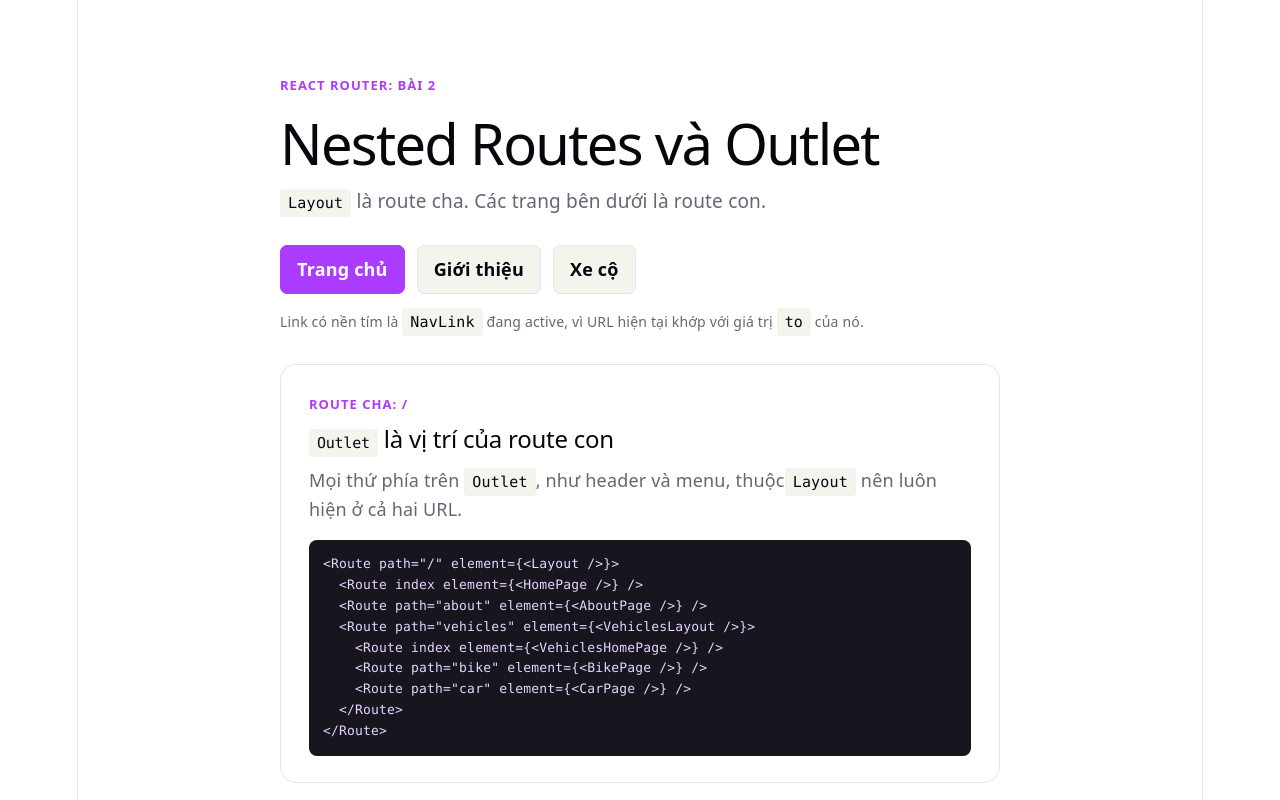
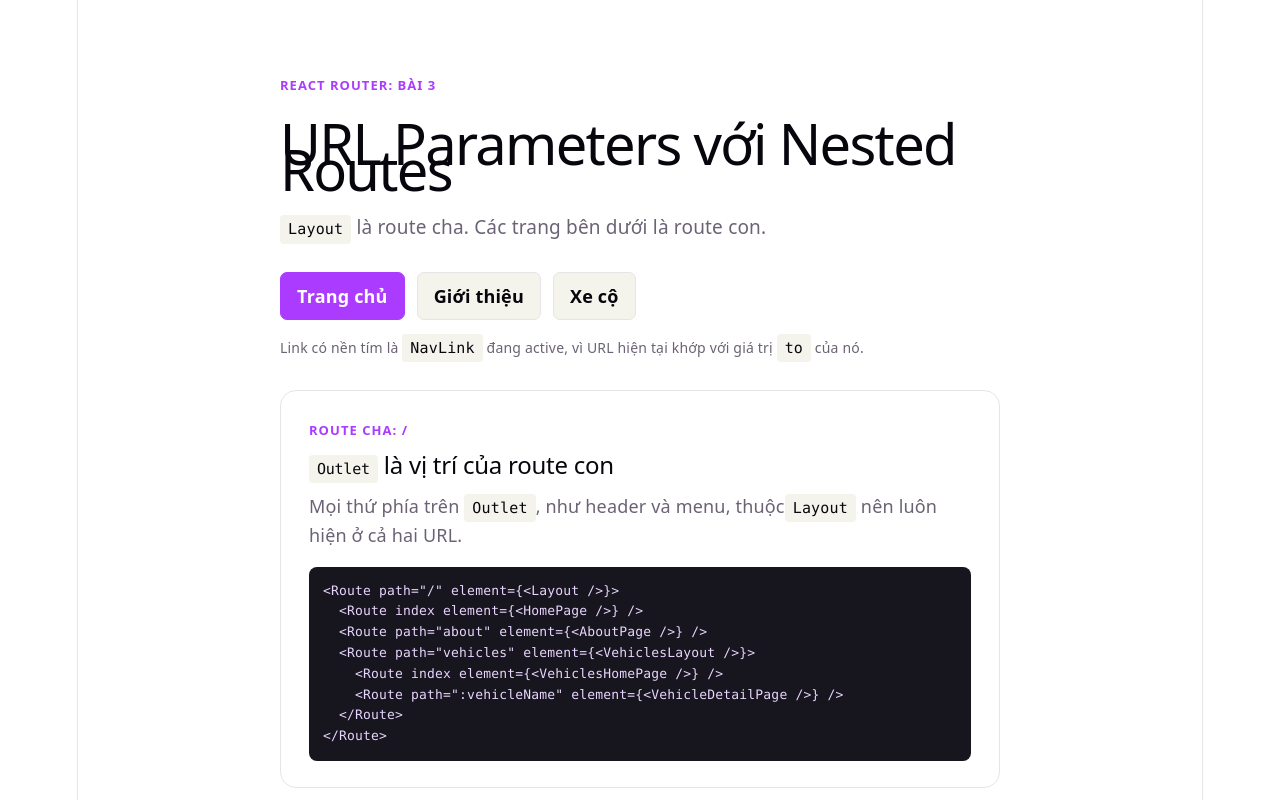
Before and after one commit to TuanNancy/review-reactjs, a React (Vite) app: page / in a window 1280 px wide. Shown: the top 800 px of the page. Built offline with nearby package versions, Linux system fonts and the light colour scheme.

Commit message:
React URL Parameters

```diff
--- a/src/App.jsx
+++ b/src/App.jsx
@@ -1,5 +1,18 @@
-import { BrowserRouter, NavLink, Outlet, Route, Routes } from "react-router-dom";
+import {
+  BrowserRouter,
+  NavLink,
+  Outlet,
+  Route,
+  Routes,
+  useParams,
+} from "react-router-dom";
 import "./App.css";
+
+const vehicles = [
+  { slug: "bike", name: "Bike", type: "Xe đạp" },
+  { slug: "car", name: "Car", type: "Ô tô" },
+  { slug: "truck", name: "Truck", type: "Xe tải" },
+];
 
 function HomePage() {
   return (
@@ -34,35 +47,45 @@ function VehiclesHomePage() {
       <p className="eyebrow">TRANG XE CỘ: URL LÀ /vehicles</p>
       <h2>React Router đang hiển thị VehiclesHomePage</h2>
       <p>
-        Đây là index route của <code>VehiclesLayout</code>. Hãy chọn Bike hoặc
-        Car ở menu ngay phía trên để mở route con.
+        Đây là index route của <code>VehiclesLayout</code>. Hãy chọn Bike, Car
+        hoặc Truck ở menu ngay phía trên để truyền một URL parameter.
       </p>
     </section>
   );
 }
 
-function BikePage() {
+function VehicleDetailPage() {
+  const { vehicleName } = useParams();
+  const vehicle = vehicles.find((item) => item.slug === vehicleName);
+
+  if (!vehicle) {
     return (
       <section className="basic-router-card">
-      <p className="eyebrow">URL LÀ /vehicles/bike</p>
-      <h2>BikePage xuất hiện trong Outlet thứ hai</h2>
+        <p className="eyebrow">URL PARAMETER: {vehicleName}</p>
+        <h2>Route khớp, nhưng không có dữ liệu xe</h2>
         <p>
-        <code>bike</code> là path con của <code>vehicles</code>, nên URL hoàn
-        chỉnh là <code>/vehicles/bike</code>.
+          Route <code>:vehicleName</code> vẫn khớp URL này. Tuy nhiên, dữ liệu
+          không có xe với slug <code>{vehicleName}</code>. Ứng dụng thật thường
+          hiển thị trang 404 hoặc nút quay lại ở trường hợp này.
         </p>
       </section>
     );
   }
 
-function CarPage() {
   return (
     <section className="basic-router-card">
-      <p className="eyebrow">URL LÀ /vehicles/car</p>
-      <h2>CarPage xuất hiện trong Outlet thứ hai</h2>
+      <p className="eyebrow">URL PARAMETER: vehicleName = {vehicleName}</p>
+      <h2>{vehicle.name} được render bởi VehicleDetailPage</h2>
       <p>
-        <code>car</code> là path con của <code>vehicles</code>, nên URL hoàn
-        chỉnh là <code>/vehicles/car</code>.
+        Một component này xử lý cả Bike, Car và Truck. Giá trị{" "}
+        <code>{vehicleName}</code> từ URL được dùng để tìm dữ liệu xe:{" "}
+        <strong>{vehicle.type}</strong>.
       </p>
+      <pre className="basic-router-code">
+        {
+          "const { vehicleName } = useParams();\nconst vehicle = vehicles.find((item) => item.slug === vehicleName);"
+        }
+      </pre>
     </section>
   );
 }
@@ -78,7 +101,7 @@ function VehiclesLayout() {
       <h2>VehiclesLayout có Outlet riêng</h2>
       <p>
         <code>VehiclesLayout</code> đã được render vào <code>Outlet</code> của{" "}
-        <code>Layout</code>. Bây giờ Bike hoặc Car sẽ được render vào{" "}
+        <code>Layout</code>. Bây giờ VehicleDetailPage sẽ được render vào{" "}
         <code>Outlet</code> bên dưới.
       </p>
 
@@ -92,6 +115,12 @@ function VehiclesLayout() {
         <NavLink className={navLinkClassName} end to="/vehicles/car">
           Car
         </NavLink>
+        <NavLink className={navLinkClassName} end to="/vehicles/truck">
+          Truck
+        </NavLink>
+        <NavLink className={navLinkClassName} end to="/vehicles/plane">
+          Không có dữ liệu
+        </NavLink>
       </nav>
 
       <Outlet />
@@ -103,8 +132,8 @@ function Layout() {
   return (
     <main className="basic-router">
       <header>
-        <p className="eyebrow">REACT ROUTER: BÀI 2</p>
-        <h1>Nested Routes và Outlet</h1>
+        <p className="eyebrow">REACT ROUTER: BÀI 3</p>
+        <h1>URL Parameters với Nested Routes</h1>
         <p className="intro">
           <code>Layout</code> là route cha. Các trang bên dưới là route con.
         </p>
@@ -122,8 +151,8 @@ function Layout() {
         </NavLink>
       </nav>
       <p className="basic-router-active-note">
-        Link có nền tím là <code>NavLink</code> đang active, vì URL hiện tại khớp
-        với giá trị <code>to</code> của nó.
+        Link có nền tím là <code>NavLink</code> đang active, vì URL hiện tại
+        khớp với giá trị <code>to</code> của nó.
       </p>
 
       <section className="basic-router-card">
@@ -137,7 +166,7 @@ function Layout() {
         </p>
         <pre className="basic-router-code">
           {
-            '<Route path="/" element={<Layout />}>\n  <Route index element={<HomePage />} />\n  <Route path="about" element={<AboutPage />} />\n  <Route path="vehicles" element={<VehiclesLayout />}>\n    <Route index element={<VehiclesHomePage />} />\n    <Route path="bike" element={<BikePage />} />\n    <Route path="car" element={<CarPage />} />\n  </Route>\n</Route>'
+            '<Route path="/" element={<Layout />}>\n  <Route index element={<HomePage />} />\n  <Route path="about" element={<AboutPage />} />\n  <Route path="vehicles" element={<VehiclesLayout />}>\n    <Route index element={<VehiclesHomePage />} />\n    <Route path=":vehicleName" element={<VehicleDetailPage />} />\n  </Route>\n</Route>'
           }
         </pre>
       </section>
@@ -156,8 +185,7 @@ function App() {
           <Route path="about" element={<AboutPage />} />
           <Route path="vehicles" element={<VehiclesLayout />}>
             <Route index element={<VehiclesHomePage />} />
-            <Route path="bike" element={<BikePage />} />
-            <Route path="car" element={<CarPage />} />
+            <Route path=":vehicleName" element={<VehicleDetailPage />} />
           </Route>
         </Route>
       </Routes>
```
Lines whose indentation alone changed are shown as unchanged.
